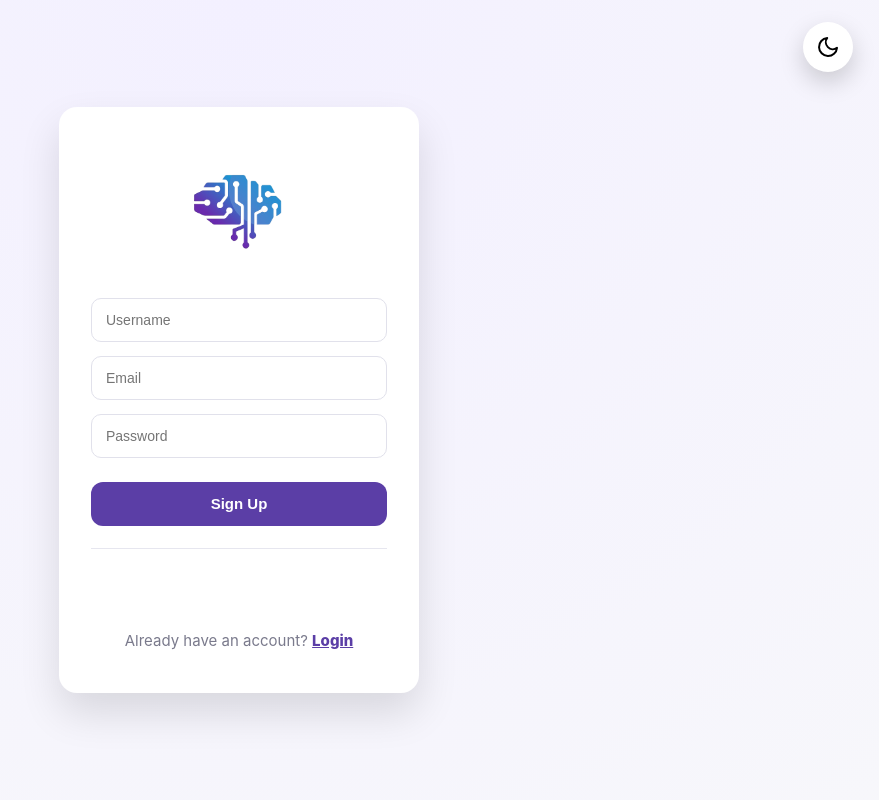
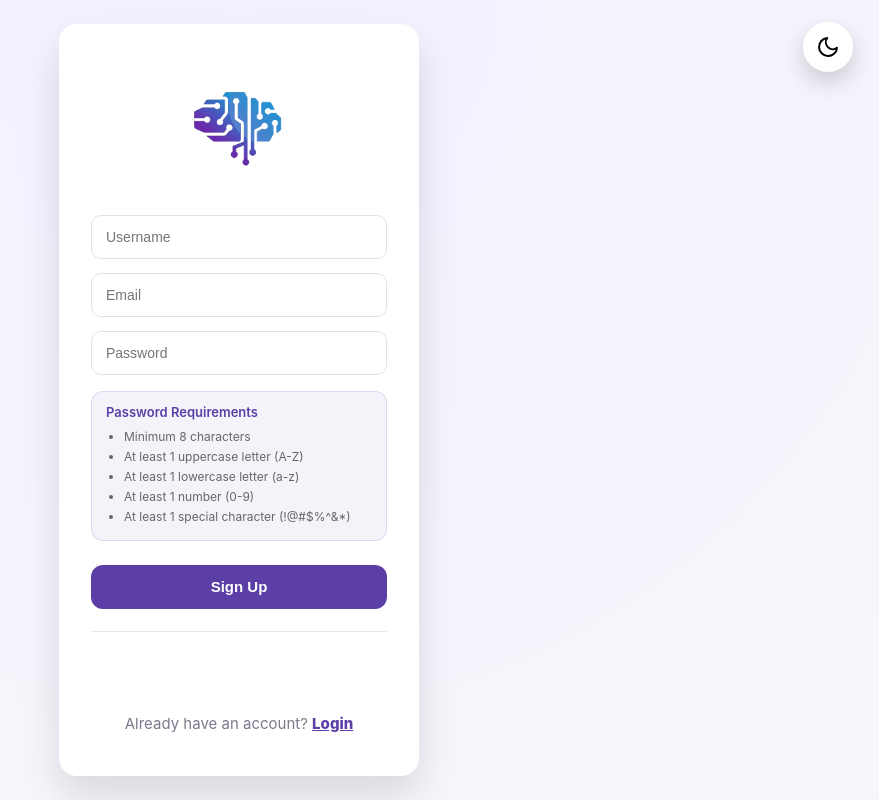
Before and after one commit to airemind/ReMIND-FYP, a React (Create React App) app in the folder frontend/: page /signup in a window 1280 px wide. Shown: the whole page, without its empty margins (401-1280 px from the left). Built offline with nearby package versions, Linux system fonts and the light colour scheme; no server answers.

Commit message:
Added passowrd requiremtent for UX

```diff
--- a/frontend/src/pages/Signup.jsx
+++ b/frontend/src/pages/Signup.jsx
@@ -151,6 +151,19 @@ const Signup = () => {
               onChange={(e) => setPassword(e.target.value)}
             />
 
+            {/* PASSWORD REQUIREMENTS */}
+
+            <div className="password-requirements">
+              <div className="password-requirements-title">Password Requirements</div>
+
+              <ul>
+                <li>Minimum 8 characters</li>
+                <li>At least 1 uppercase letter (A-Z)</li>
+                <li>At least 1 lowercase letter (a-z)</li>
+                <li>At least 1 number (0-9)</li>
+                <li>At least 1 special character (!@#$%^&*)</li>
+              </ul>
+            </div>
             {/* ERROR */}
 
             {error && <p className="signup-error">{error}</p>}
--- a/frontend/src/styles/Signup.css
+++ b/frontend/src/styles/Signup.css
@@ -117,6 +117,36 @@
   color: #7a7a8c;
 }
 
+/* PASSWORD REQUIREMENTS */
+
+.password-requirements {
+  background: rgba(91, 62, 166, 0.06);
+  border: 1px solid rgba(91, 62, 166, 0.15);
+  border-radius: 12px;
+  padding: 12px 14px;
+  text-align: left;
+  margin-top: 2px;
+}
+
+.password-requirements-title {
+  font-size: 13px;
+  font-weight: 600;
+  color: #5b3ea6;
+  margin-bottom: 8px;
+}
+
+.password-requirements ul {
+  margin: 0;
+  padding-left: 18px;
+}
+
+.password-requirements li {
+  font-size: 12px;
+  color: #666;
+  line-height: 1.5;
+  margin-bottom: 2px;
+}
+
 @media (max-width: 480px) {
   .signup-card {
     width: 100%;
```
